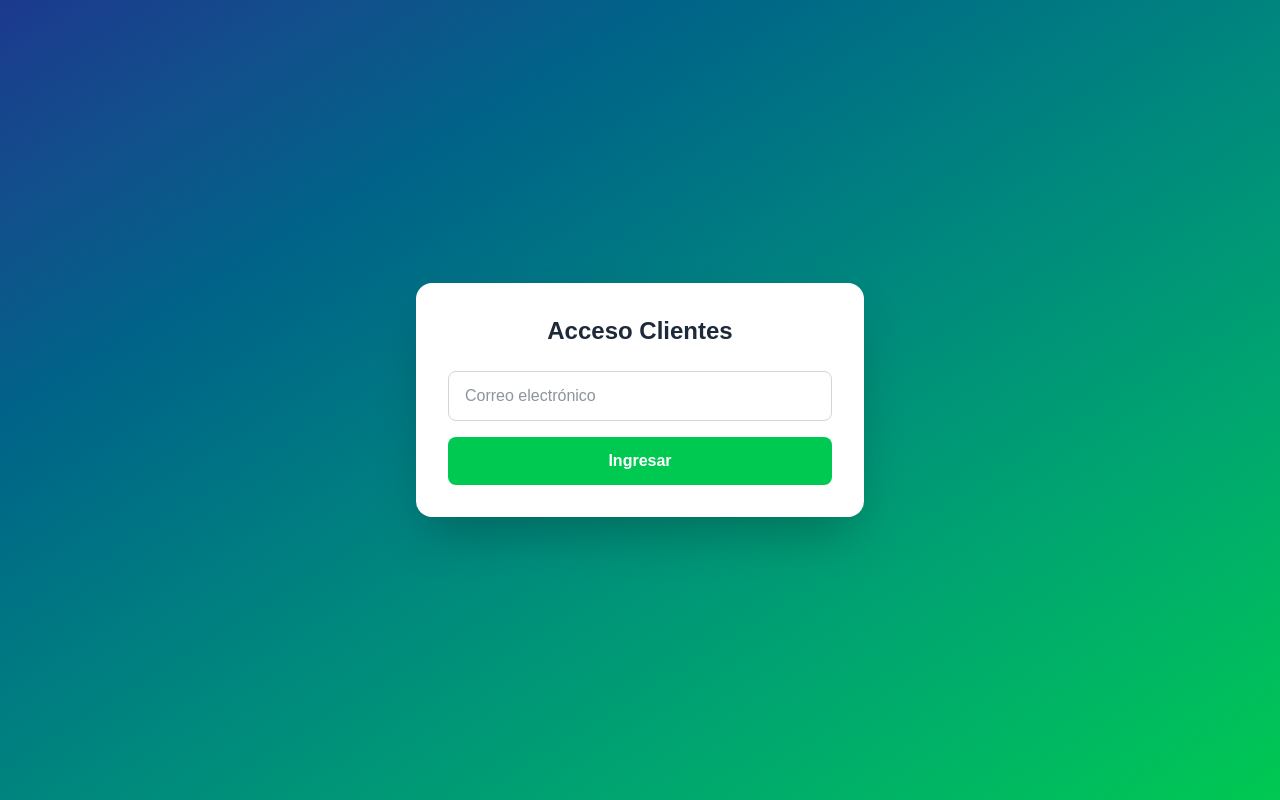
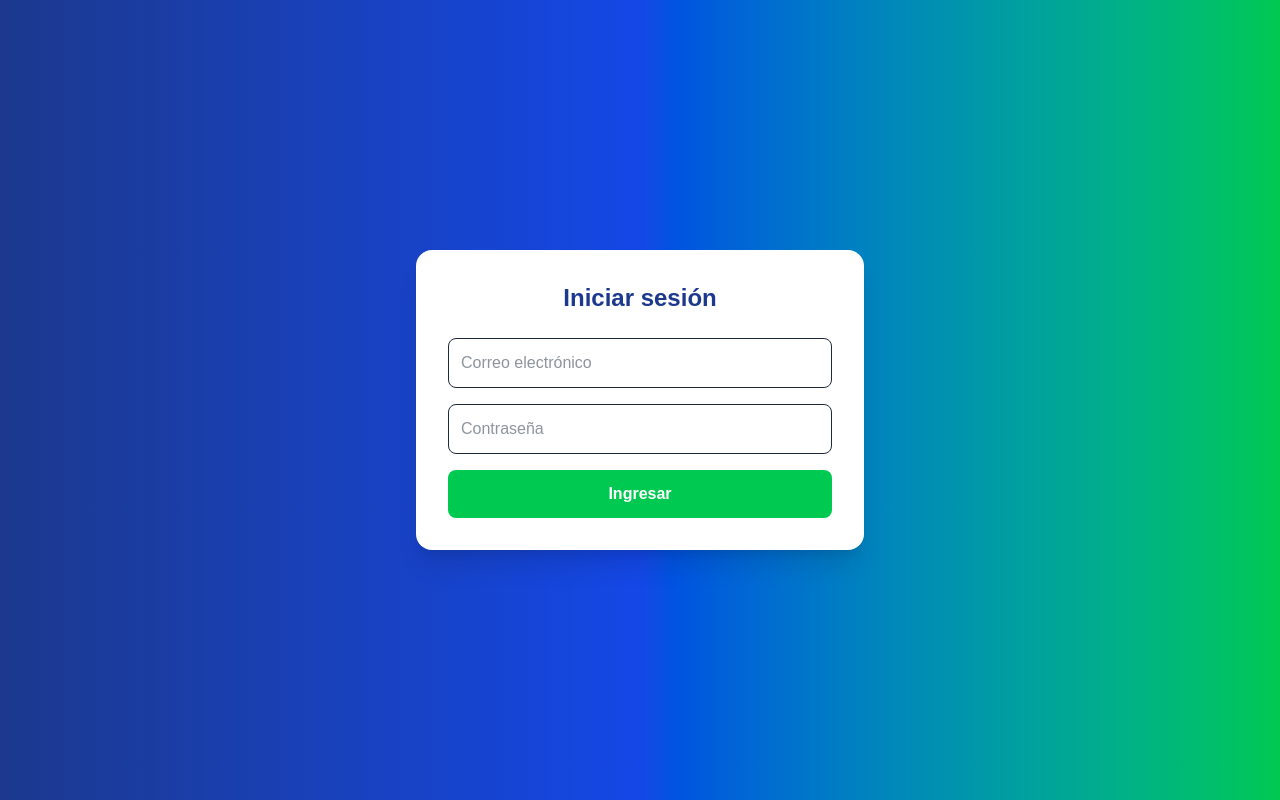
Before and after one commit to medunzpharma-hub/medunz-pharma, a Next.js app: page /login in a window 1280 px wide. Built offline with nearby package versions, Linux system fonts and the light colour scheme.

Commit message:
Version 130420262133

```diff
--- a/app/login/page.tsx
+++ b/app/login/page.tsx
@@ -1,36 +1,60 @@
 "use client";
 
+import { useState } from "react";
 import { useRouter } from "next/navigation";
-import { useState } from "react";
+import { signInWithEmailAndPassword } from "firebase/auth";
+import { auth } from "@/lib/firebase";
 
 export default function Login() {
   const router = useRouter();
+
   const [email, setEmail] = useState("");
+  const [password, setPassword] = useState("");
+  const [error, setError] = useState("");
 
-  const handleLogin = () => {
-    if (email) {
-      localStorage.setItem("user", email);
+  const handleLogin = async () => {
+    try {
+      await signInWithEmailAndPassword(auth, email, password);
       router.push("/dashboard");
+    } catch (error: any) {
+      setError(error.message);
     }
   };
 
   return (
-    <div className="min-h-screen flex items-center justify-center bg-gradient-to-br from-blue-900 to-green-500 px-6">
+    <main className="min-h-screen flex items-center justify-center bg-gradient-to-r from-blue-900 via-blue-700 to-green-500">
 
-      <div className="bg-white p-8 rounded-2xl shadow-2xl w-full max-w-md">
+      <div className="bg-white p-8 rounded-2xl shadow-xl w-full max-w-md">
 
-        <h2 className="text-2xl font-bold mb-6 text-center text-gray-800">
-          Acceso Clientes
+        {/* TÍTULO */}
+        <h2 className="text-2xl font-bold text-center text-blue-900 mb-6">
+          Iniciar sesión
         </h2>
 
+        {/* INPUT EMAIL */}
         <input
           type="email"
           placeholder="Correo electrónico"
-          className="w-full border border-gray-300 rounded-lg px-4 py-3 mb-4 text-gray-800"
-          value={email}
+          className="w-full mb-4 p-3 border rounded-lg focus:outline-none focus:ring-2 focus:ring-blue-500 text-gray-800"
           onChange={(e) => setEmail(e.target.value)}
         />
 
+        {/* INPUT PASSWORD */}
+        <input
+          type="password"
+          placeholder="Contraseña"
+          className="w-full mb-4 p-3 border rounded-lg focus:outline-none focus:ring-2 focus:ring-blue-500 text-gray-800"
+          onChange={(e) => setPassword(e.target.value)}
+        />
+
+        {/* ERROR */}
+        {error && (
+          <p className="text-red-500 text-sm mb-4 text-center">
+            {error}
+          </p>
+        )}
+
+        {/* BOTÓN */}
         <button
           onClick={handleLogin}
           className="w-full bg-green-500 text-white py-3 rounded-lg font-semibold hover:bg-green-400 transition"
@@ -39,6 +63,6 @@ export default function Login() {
         </button>
 
       </div>
-    </div>
+    </main>
   );
 }
--- a/login/page.tsx
+++ /dev/null
@@ -1,8 +0,0 @@
-const handleLogin = async () => {
-  try {
-    await signInWithEmailAndPassword(auth, email, password);
-    router.push("/dashboard");
-  } catch (error) {
-    setError("Correo o contraseña incorrectos");
-  }
-};
```
